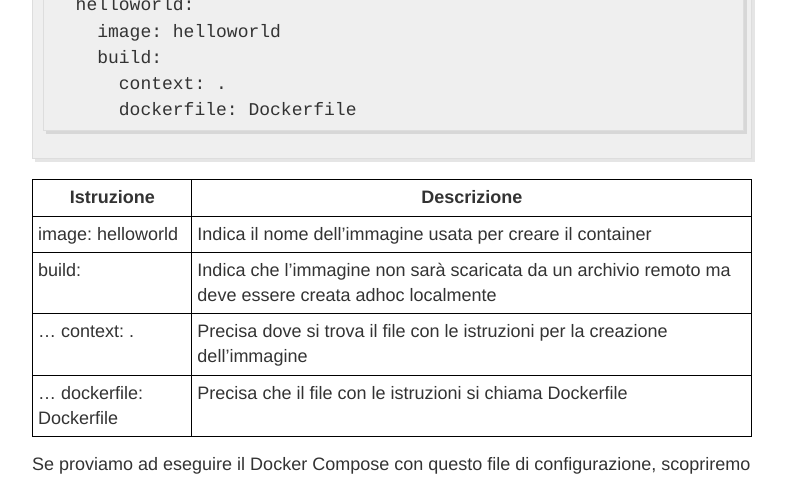
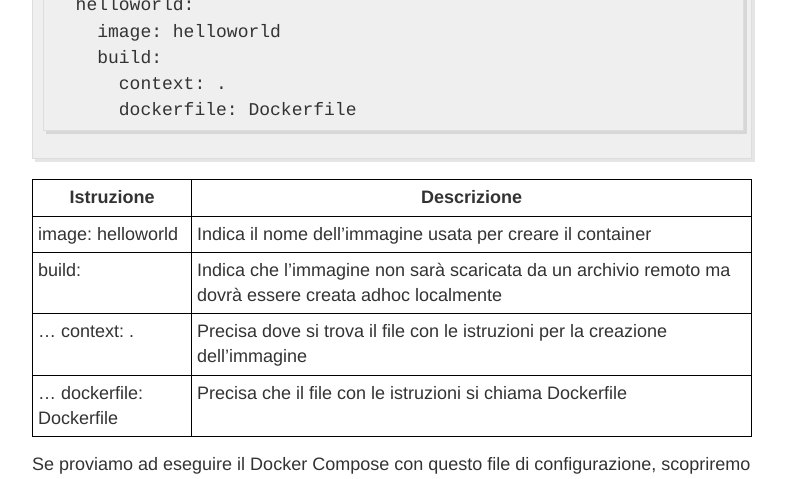
Before and after one commit to LOG-ED/docker-get-started, a Jekyll site: the page built from sessione2.md, in a window 1280 px wide and 900 px high, scrolled down 2083 px. Shown: the top 479 px of the window, without its empty margins (248-1034 px from the left). Built offline with Jekyll 4.4.1, drawn with Linux system fonts in a browser that asks for light colours; nearby versions of some CDN libraries.

Commit message:
Update sessione2.md

````diff
--- a/sessione2.md
+++ b/sessione2.md
@@ -63,7 +63,7 @@ services:
 | **Istruzione** | **Descrizione** |
 | -------------- | --------------- |
 | image: helloworld | Indica il nome dell'immagine usata per creare il container |
-| build: | Indica che l'immagine non sarà scaricata da un archivio remoto ma deve essere creata adhoc localmente |
+| build: | Indica che l'immagine non sarà scaricata da un archivio remoto ma dovrà essere creata adhoc localmente |
 | ... context: . | Precisa dove si trova il file con le istruzioni per la creazione dell'immagine |
 | ... dockerfile: Dockerfile | Precisa che il file con le istruzioni si chiama Dockerfile |
 
@@ -81,4 +81,5 @@ helloworld_1  | Hello World
 dockergetstartedfminzoni_helloworld_1 exited with code 0
 ```
 
+
 ## Tutto chiaro? Approfondiamo il processo di creazione di un'immagine Docker
````
